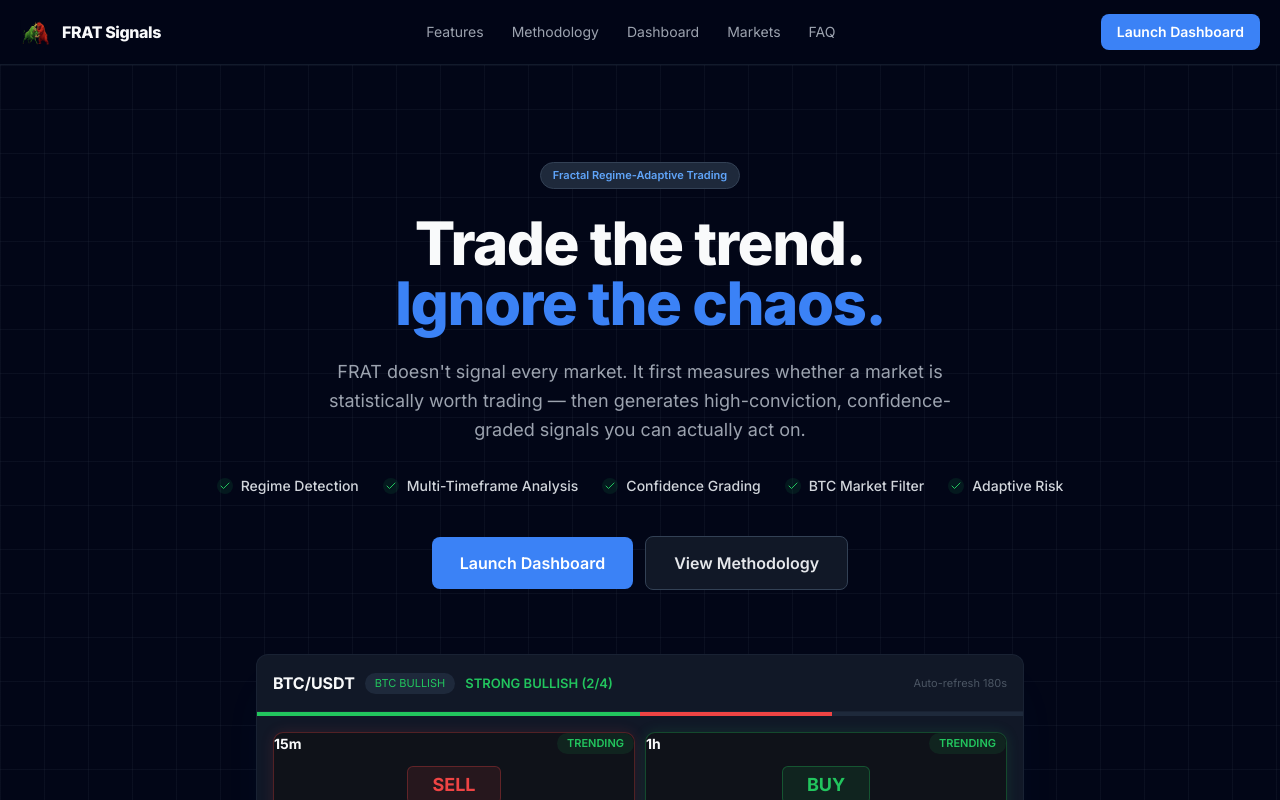
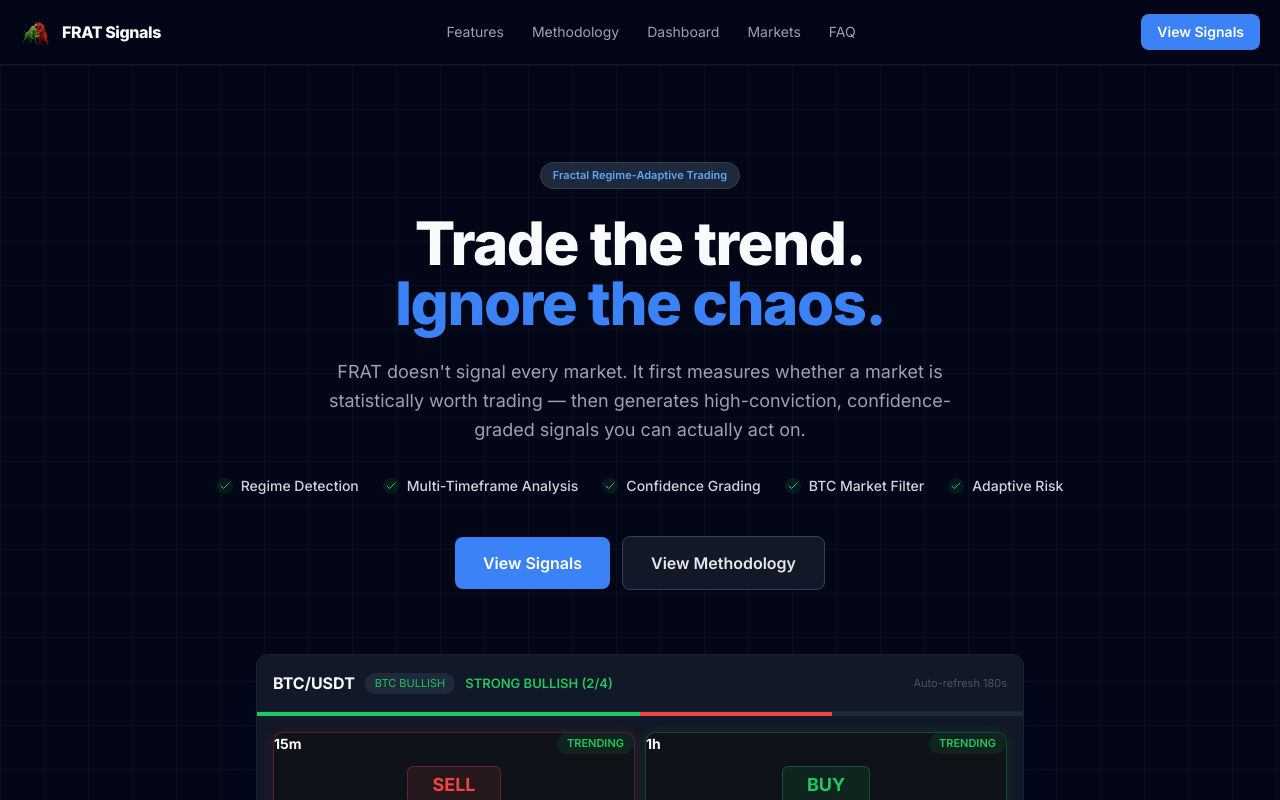
Before and after one commit to Mote8555/FRAT-signals, a React (Vite) app in the folder client/: page / in a window 1280 px wide. Shown: the top 800 px of the page. Built offline with nearby package versions, Linux system fonts and the light colour scheme.

Commit message:
Rename Launch Dashboard button to View Signals

```diff
--- a/client/src/components/landing/CTA.tsx
+++ b/client/src/components/landing/CTA.tsx
@@ -16,7 +16,7 @@ export default function CTA() {
             to="/app"
             className="inline-block px-7 py-3.5 rounded-lg bg-blue-500 text-white font-semibold text-base border-0 cursor-pointer hover:bg-blue-600 active:bg-blue-700 focus-visible:ring-2 focus-visible:ring-blue-500 focus-visible:ring-offset-2 focus-visible:ring-offset-slate-950 transition-colors"
           >
-            Launch Dashboard
+            View Signals
           </Link>
         </div>
       </div>
--- a/client/src/components/landing/Hero.tsx
+++ b/client/src/components/landing/Hero.tsx
@@ -46,7 +46,7 @@ export default function Hero() {
             to="/app"
             className="px-7 py-3.5 rounded-lg bg-blue-500 text-white font-semibold text-base border-0 cursor-pointer hover:bg-blue-600 active:bg-blue-700 focus-visible:ring-2 focus-visible:ring-blue-500 focus-visible:ring-offset-2 focus-visible:ring-offset-slate-950 transition-colors"
           >
-            Launch Dashboard
+            View Signals
           </Link>
           <a
             href="#pipeline"
--- a/client/src/components/landing/Navbar.tsx
+++ b/client/src/components/landing/Navbar.tsx
@@ -31,7 +31,7 @@ export default function Navbar() {
           to="/app"
           className="px-4 py-2 rounded-lg bg-blue-500 text-white font-semibold text-sm border-0 cursor-pointer hover:bg-blue-600 active:bg-blue-700 focus-visible:ring-2 focus-visible:ring-blue-500 focus-visible:ring-offset-2 focus-visible:ring-offset-slate-950 transition-colors"
         >
-          Launch Dashboard
+          View Signals
         </Link>
       </div>
     </header>
```
